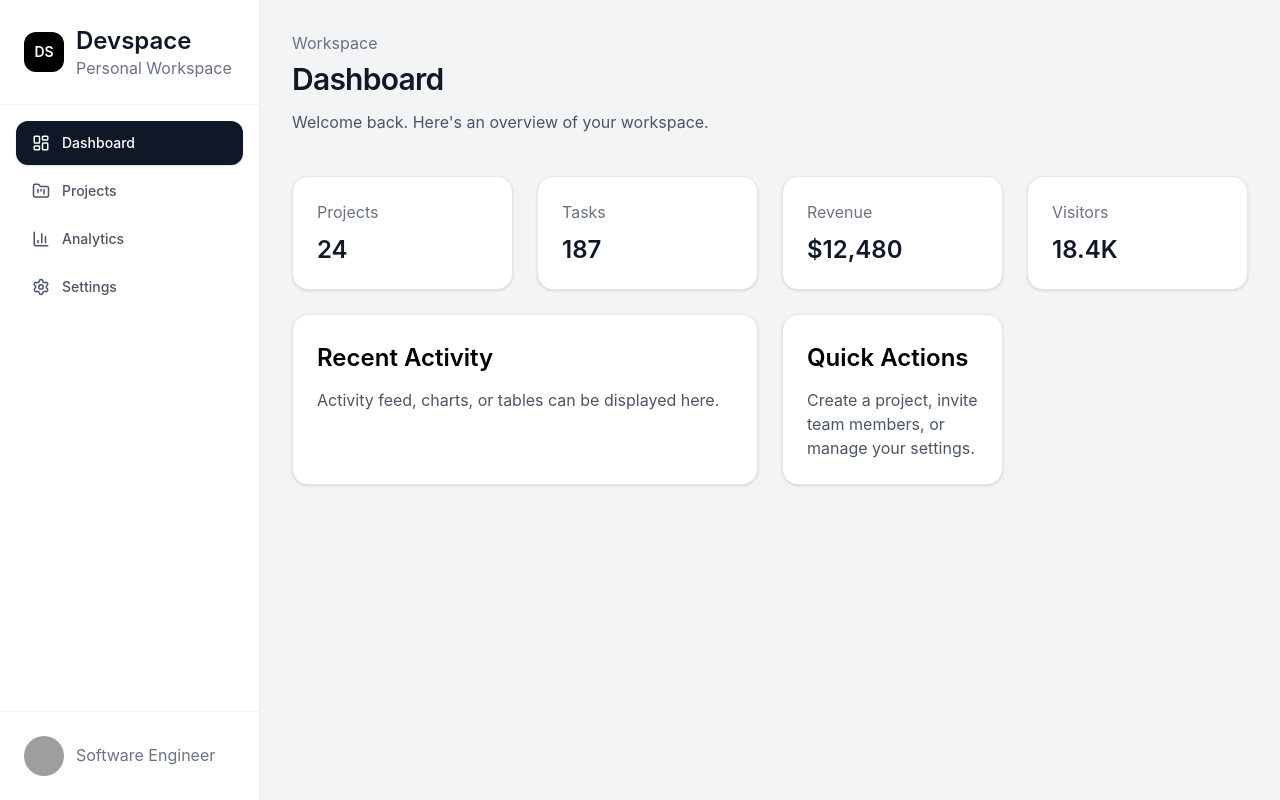
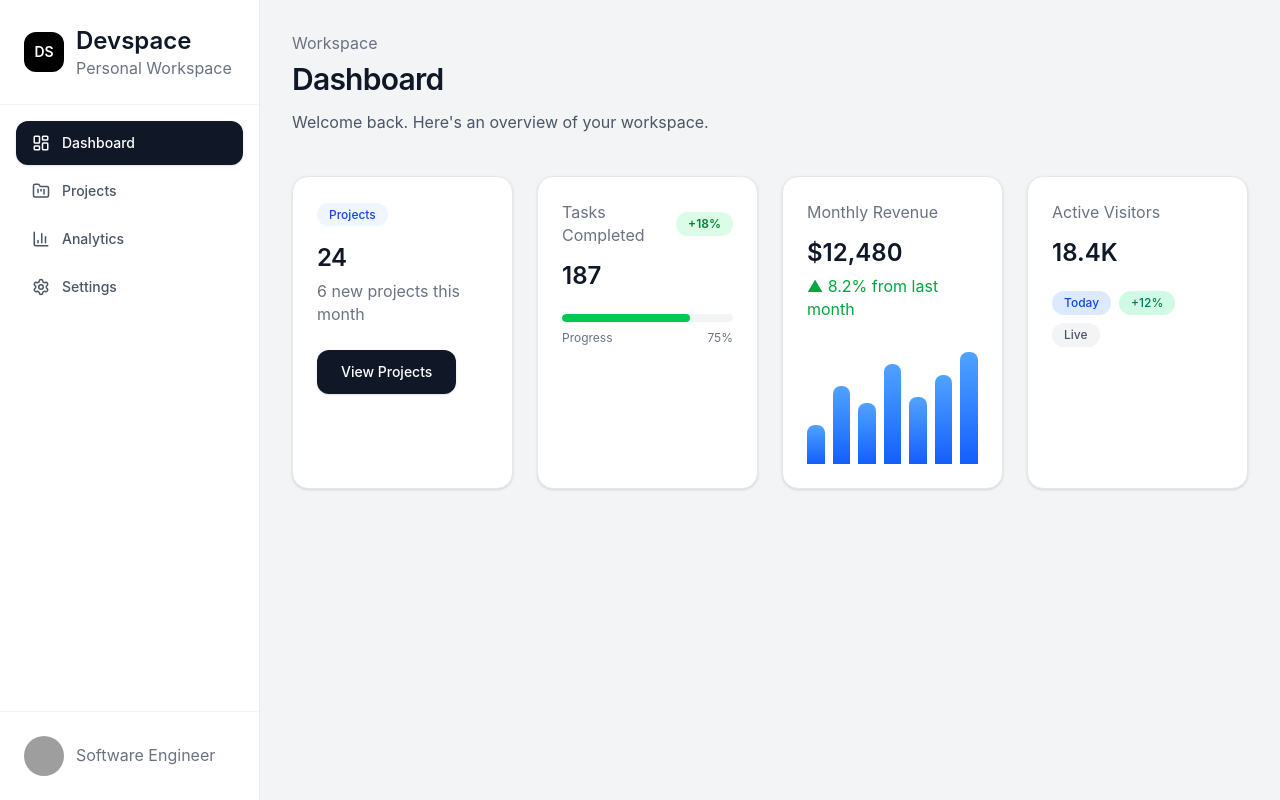
Before and after one commit to deepkanwarsingh/Horizon, a React (Vite) app: page / in a window 1280 px wide. Built offline with nearby package versions, Linux system fonts and the light colour scheme; grey boxes are pictures that could not be loaded.

Commit message:
Component Interface Typing

```diff
--- a/src/components/subComponents/Button.tsx
+++ b/src/components/subComponents/Button.tsx
@@ -15,19 +15,47 @@ const Button = ({
   className = "",
   onClick,
 }: ButtonProps) => {
-  const defaultClasses =
-    "w-full rounded-xl py-3 font-semibold transition-all duration-300 ease-in-out";
-
-  const stateClasses = disabled
-    ? "cursor-not-allowed bg-gray-300 text-gray-500"
-    : "bg-blue-600 text-white hover:bg-blue-700 hover:scale-[1.02]";
-
   return (
     <button
       type={type}
       disabled={disabled}
       onClick={onClick}
-      className={`${defaultClasses} ${stateClasses} ${className}`}
+      className={`
+        inline-flex
+        items-center
+        justify-center
+        gap-2
+        rounded-xl
+        px-5
+        py-3
+        text-sm
+        font-medium
+        transition-all
+        duration-200
+        ease-in-out
+        focus:outline-none
+        focus:ring-2
+        focus:ring-gray-300
+        active:scale-[0.98]
+
+        ${
+          disabled
+            ? `
+              cursor-not-allowed
+              bg-gray-100
+              text-gray-400
+            `
+            : `
+              bg-gray-900
+              text-white
+              shadow-sm
+              hover:bg-black
+              hover:shadow-md
+            `
+        }
+
+        ${className}
+      `}
     >
       {children}
     </button>
--- /dev/null
+++ b/src/components/workspace/ProjectCard.tsx
@@ -0,0 +1,27 @@
+import Button from "../subComponents/Button";
+
+const ProjectsCard = () => {
+  return (
+    <>
+      <span className="rounded-full bg-blue-50 px-3 py-1 text-xs font-medium text-blue-700">
+        Projects
+      </span>
+
+      <h2 className="mt-5 text-4xl font-bold tracking-tight text-gray-900">
+        24
+      </h2>
+
+      <p className="mt-2 text-sm text-gray-500">
+        6 new projects this month
+      </p>
+
+      <div className="mt-6">
+        <Button className="w-auto px-6">
+          View Projects
+        </Button>
+      </div>
+    </>
+  );
+};
+
+export default ProjectsCard;
--- /dev/null
+++ b/src/components/workspace/RevenueCard.tsx
@@ -0,0 +1,29 @@
+const RevenueCard = () => {
+  return (
+    <>
+      <p className="text-sm font-medium text-gray-500">
+        Monthly Revenue
+      </p>
+
+      <h2 className="mt-4 text-4xl font-bold text-gray-900">
+        $12,480
+      </h2>
+
+      <p className="mt-2 text-sm text-green-600">
+        ▲ 8.2% from last month
+      </p>
+
+      <div className="mt-8 flex h-28 items-end gap-2">
+        {[35, 70, 55, 90, 60, 80, 100].map((height, index) => (
+          <div
+            key={index}
+            className="flex-1 rounded-t-lg bg-gradient-to-t from-blue-600 to-blue-400"
+            style={{ height: `${height}%` }}
+          />
+        ))}
+      </div>
+    </>
+  );
+};
+
+export default RevenueCard;
--- /dev/null
+++ b/src/components/workspace/TaskCard.tsx
@@ -0,0 +1,32 @@
+const TasksCard = () => {
+  return (
+    <>
+      <div className="flex items-center justify-between">
+        <p className="text-sm font-medium text-gray-500">
+          Tasks Completed
+        </p>
+
+        <span className="rounded-full bg-green-100 px-3 py-1 text-xs font-semibold text-green-700">
+          +18%
+        </span>
+      </div>
+
+      <h2 className="mt-4 text-4xl font-bold text-gray-900">
+        187
+      </h2>
+
+      <div className="mt-6">
+        <div className="h-2 overflow-hidden rounded-full bg-gray-100">
+          <div className="h-full w-3/4 rounded-full bg-green-500"></div>
+        </div>
+
+        <div className="mt-2 flex justify-between text-xs text-gray-500">
+          <span>Progress</span>
+          <span>75%</span>
+        </div>
+      </div>
+    </>
+  );
+};
+
+export default TasksCard;
--- /dev/null
+++ b/src/components/workspace/VistorsCard.tsx
@@ -0,0 +1,29 @@
+const VisitorsCard = () => {
+  return (
+    <>
+      <p className="text-sm font-medium text-gray-500">
+        Active Visitors
+      </p>
+
+      <h2 className="mt-4 text-4xl font-bold text-gray-900">
+        18.4K
+      </h2>
+
+      <div className="mt-6 flex flex-wrap gap-2">
+        <span className="rounded-full bg-blue-100 px-3 py-1 text-xs font-medium text-blue-700">
+          Today
+        </span>
+
+        <span className="rounded-full bg-emerald-100 px-3 py-1 text-xs font-medium text-emerald-700">
+          +12%
+        </span>
+
+        <span className="rounded-full bg-gray-100 px-3 py-1 text-xs font-medium text-gray-600">
+          Live
+        </span>
+      </div>
+    </>
+  );
+};
+
+export default VisitorsCard;
--- a/src/constant/analytics.ts
+++ b/src/constant/analytics.ts
@@ -38,6 +38,10 @@ export const EMAIL_REGEX = /^[^\s@]+@[^\s@]+\.[^\s@]+$/;
 
 export const LETTERS_ONLY_REGEX = /^[A-Za-z ]+$/;
 
+// Shared Input Style
+export const INPUT_STYLE =
+  "w-full rounded-xl border border-gray-300 bg-white px-4 py-3 outline-none transition-all duration-300 ease-in-out focus:border-blue-500 focus:ring-2 focus:ring-blue-100";
+
 // Validation Messages
 export const VALIDATION_MESSAGES = {
   reportNameRequired: "Report name is required.",
@@ -51,6 +55,9 @@ export const VALIDATION_MESSAGES = {
 
   reportTypeRequired: "Please select a report type.",
   timePeriodRequired: "Please select a time period.",
+
+  unsafeContent:
+    "HTML tags, script tags, or javascript: URLs are not allowed.",
 };
 
 // UI Text
@@ -77,4 +84,30 @@ export const UI_TEXT = {
   previewTitle: "Live Preview",
 
   submitButton: "Generate Report",
+
+  submitSuccess: "Analytics form submitted successfully!",
 };
+
+// Preview Fields
+export const PREVIEW_FIELDS = [
+  {
+    key: "reportName",
+    label: UI_TEXT.reportNameLabel,
+  },
+  {
+    key: "email",
+    label: UI_TEXT.emailLabel,
+  },
+  {
+    key: "department",
+    label: UI_TEXT.departmentLabel,
+  },
+  {
+    key: "reportType",
+    label: UI_TEXT.reportTypeLabel,
+  },
+  {
+    key: "timePeriod",
+    label: UI_TEXT.timePeriodLabel,
+  },
+] as const;
--- a/src/pages/Analytics.tsx
+++ b/src/pages/Analytics.tsx
@@ -8,6 +8,8 @@ import {
   LETTERS_ONLY_REGEX,
   VALIDATION_MESSAGES,
   UI_TEXT,
+  INPUT_STYLE,
+  PREVIEW_FIELDS,
 } from "../constant/analytics";
 import Form from "../components/Form";
 import Select from "../components/subComponents/Select";
@@ -17,9 +19,6 @@ const Analytics = () => {
   const [form, setForm] = useState(INITIAL_FORM);
   const [errors, setErrors] = useState(INITIAL_ERRORS);
   const [isFormValid, setIsFormValid] = useState(false);
-
-  const inputStyle =
-    "w-full rounded-xl border border-gray-300 bg-white px-4 py-3 outline-none transition-all duration-300 ease-in-out focus:border-blue-500 focus:ring-2 focus:ring-blue-100";
 
   const validateField = (
     name: keyof typeof form,
@@ -95,8 +94,7 @@ const handleInputChange = (
     if (hasUnsafeContent) {
       setErrors((prev) => ({
         ...prev,
-      [key]:
-        "HTML tags, script tags, or javascript: URLs are not allowed.",
+        [key]: VALIDATION_MESSAGES.unsafeContent,
       }));
       return;
     }
@@ -105,15 +103,17 @@ const handleInputChange = (
       key === "reportType" &&
       value &&
       !REPORT_TYPES.includes(value)
-  )
+    ) {
       return;
+    }
 
     if (
       key === "timePeriod" &&
       value &&
       !TIME_PERIODS.includes(value)
-  )
+    ) {
       return;
+    }
 
     setForm((prev) => ({
       ...prev,
@@ -126,7 +126,9 @@ const handleInputChange = (
     }));
   };
 
-  const handleSubmit = (e: React.FormEvent<HTMLFormElement>) => {
+  const handleSubmit = (
+    e: React.FormEvent<HTMLFormElement>
+  ) => {
     e.preventDefault();
 
     const newErrors = Object.keys(form).reduce(
@@ -144,71 +146,16 @@ const handleInputChange = (
 
     if (Object.values(newErrors).some(Boolean)) return;
 
-    alert("Analytics form submitted successfully!");
+    alert(UI_TEXT.submitSuccess);
   };
-
-  const renderInput = (
-    name: keyof typeof form,
-    label: string,
-    placeholder: string,
-    type = "text"
-  ) => (
-    <div>
-      <label className="mb-2 block font-medium text-gray-700">
-        {label}
-      </label>
-      <input
-        type={type}
-        name={name}
-        value={form[name]}
-        onChange={handleInputChange}
-        placeholder={placeholder}
-        className={inputStyle}
-      />
-      {errors[name] && (
-        <p className="mt-2 text-sm text-red-500">
-          {errors[name]}
-        </p>
-      )}
-    </div>
-  );
-
-  const renderSelect = (
-    name: "reportType" | "timePeriod",
-    label: string,
-    placeholder: string,
-    options: string[]
-  ) => (
-    <div>
-      <label className="mb-2 block font-medium text-gray-700">
-        {label}
-      </label>
-      <select
-        name={name}
-        value={form[name]}
-        onChange={handleInputChange}
-        className={inputStyle}
-      >
-        <option value="">{placeholder}</option>
-        {options.map((option) => (
-          <option key={option} value={option}>
-            {option}
-          </option>
-        ))}
-      </select>
-      {errors[name] && (
-        <p className="mt-2 text-sm text-red-500">
-          {errors[name]}
-        </p>
-      )}
-    </div>
-  );
 
   return (
     <div className="min-h-screen bg-gray-100 px-6 py-12">
       <div className="mx-auto max-w-2xl rounded-2xl bg-white p-8 shadow-lg">
         <h1 className="text-3xl font-bold">{UI_TEXT.title}</h1>
-        <p className="mt-2 text-gray-500">{UI_TEXT.description}</p>
+        <p className="mt-2 text-gray-500">
+          {UI_TEXT.description}
+        </p>
 
         <Form
           onSubmit={handleSubmit}
@@ -270,15 +217,9 @@ const handleInputChange = (
           </h2>
 
           <div className="space-y-2 text-sm">
-            {[
-              [UI_TEXT.reportNameLabel, form.reportName],
-              [UI_TEXT.emailLabel, form.email],
-              [UI_TEXT.departmentLabel, form.department],
-              [UI_TEXT.reportTypeLabel, form.reportType],
-              [UI_TEXT.timePeriodLabel, form.timePeriod],
-            ].map(([label, value]) => (
-              <p key={String(label)}>
-                <strong>{label}:</strong> {value}
+            {PREVIEW_FIELDS.map(({ key, label }) => (
+              <p key={key}>
+                <strong>{label}:</strong> {form[key]}
               </p>
             ))}
           </div>
--- a/src/pages/Dashboard.tsx
+++ b/src/pages/Dashboard.tsx
@@ -1,84 +1,27 @@
 import Workspace from "../components/WorkSpace";
+
+import ProjectsCard from "../components/workspace/ProjectCard";
+import TasksCard from "../components/workspace/TaskCard";
+import RevenueCard from "../components/workspace/RevenueCard";
+import VisitorsCard from "../components/workspace/VistorsCard";
 
 const Dashboard = () => {
   const cards = [
     {
       id: "projects",
-      content: (
-        <>
-          <p className="text-sm text-gray-500">Projects</p>
-
-          <h2 className="mt-3 text-3xl font-semibold text-gray-900">
-            24
-          </h2>
-        </>
-      ),
+      content: <ProjectsCard />,
     },
     {
       id: "tasks",
-      content: (
-        <>
-          <p className="text-sm text-gray-500">Tasks</p>
-
-          <h2 className="mt-3 text-3xl font-semibold text-gray-900">
-            187
-          </h2>
-        </>
-      ),
+      content: <TasksCard />,
     },
     {
       id: "revenue",
-      content: (
-        <>
-          <p className="text-sm text-gray-500">Revenue</p>
-
-          <h2 className="mt-3 text-3xl font-semibold text-gray-900">
-            $12,480
-          </h2>
-        </>
-      ),
+      content: <RevenueCard />,
     },
     {
       id: "visitors",
-      content: (
-        <>
-          <p className="text-sm text-gray-500">Visitors</p>
-
-          <h2 className="mt-3 text-3xl font-semibold text-gray-900">
-            18.4K
-          </h2>
-        </>
-      ),
-    },
-    {
-      id: "recent-activity",
-      className: "xl:col-span-2",
-      content: (
-        <>
-          <h2 className="text-lg font-semibold">
-            Recent Activity
-          </h2>
-
-          <p className="mt-3 text-gray-600">
-            Activity feed, charts, or tables can be displayed here.
-          </p>
-        </>
-      ),
-    },
-    {
-      id: "quick-actions",
-      content: (
-        <>
-          <h2 className="text-lg font-semibold">
-            Quick Actions
-          </h2>
-
-          <p className="mt-3 text-gray-600">
-            Create a project, invite team members, or manage your
-            settings.
-          </p>
-        </>
-      ),
+      content: <VisitorsCard />,
     },
   ];
 
```
Lines whose indentation alone changed are shown as unchanged.
